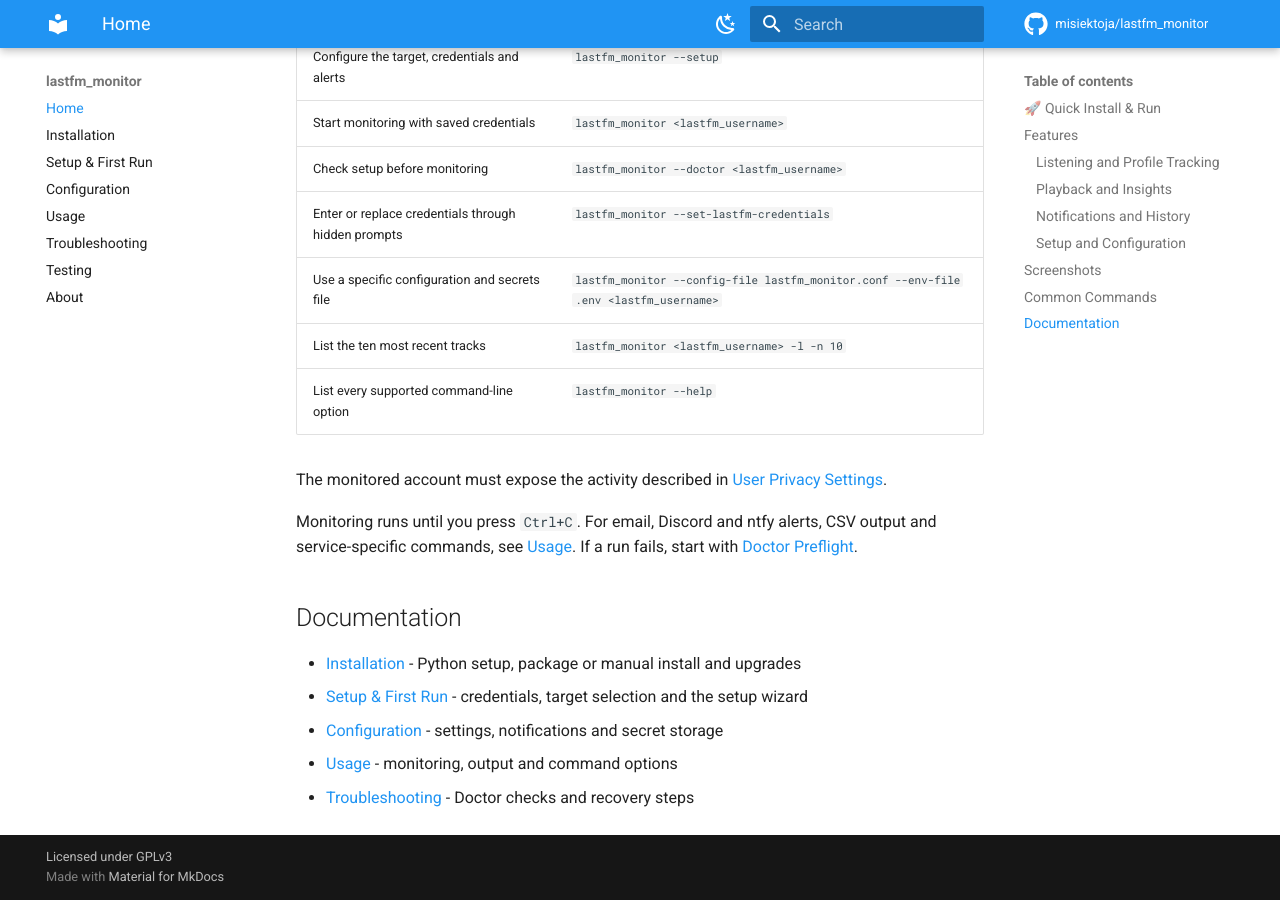
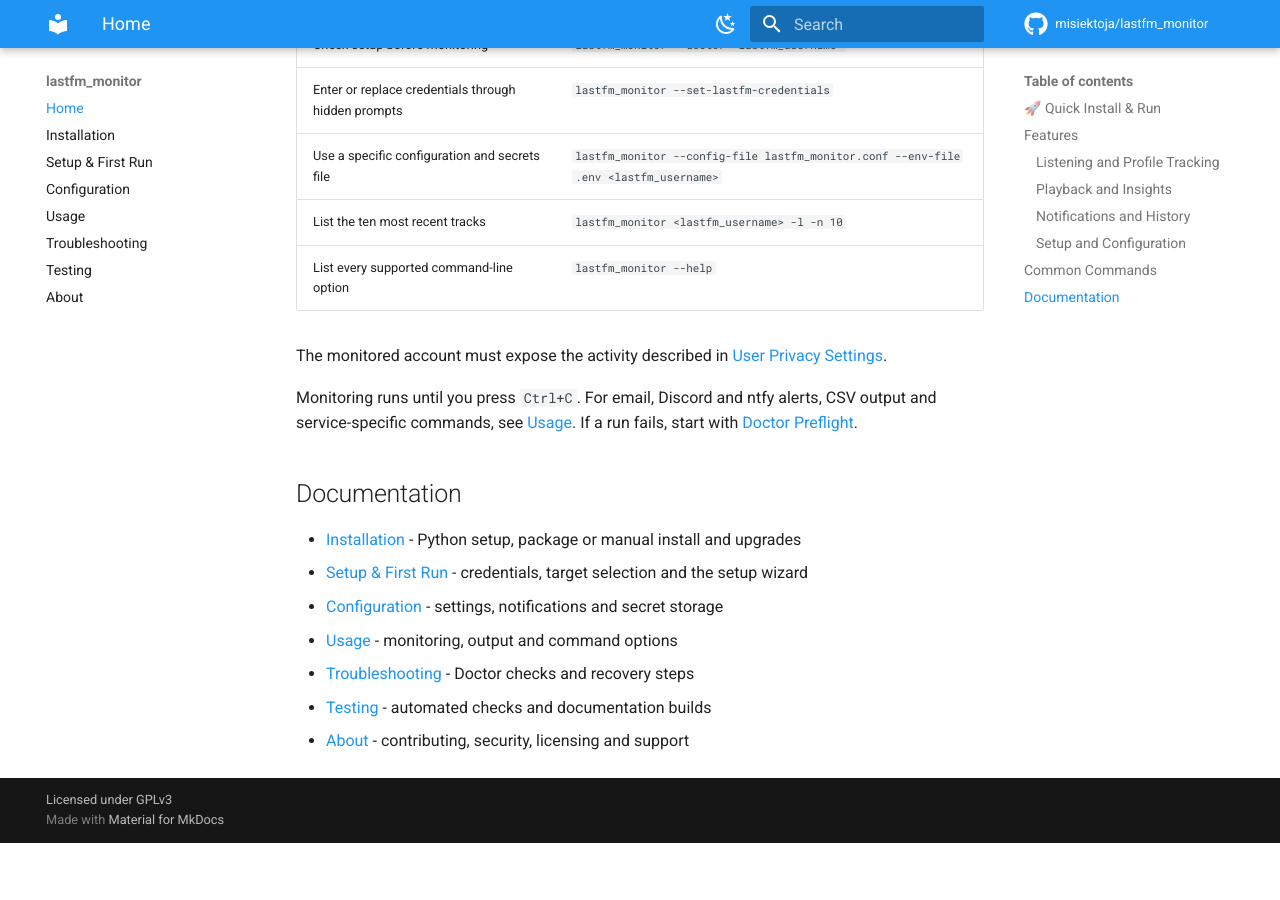
Before and after one commit to misiektoja/lastfm_monitor, an MkDocs documentation site: the page built from docs/index.md, in a window 1280 px wide and 900 px high, scrolled down 2348 px. Built offline with MkDocs 1.6.1 and Material for MkDocs 9.7.7, drawn with Linux system fonts in a browser that asks for light colours; comment, search, counter and statistics services are not loaded; after the commit the page ends 3191 px from its top, so only the background shows below that.

Commit message:
test(docs): validate explicit anchors and landing-page layout

```diff
--- a/docs/index.md
+++ b/docs/index.md
@@ -2,7 +2,10 @@
 
 Powerful real-time tracker for Last.fm that brings your music data to life with automated Spotify playback, instant activity alerts and deep scrobble analytics.
 
-<a id="-quick-install"></a>
+<p align="center">
+   <img src="https://raw.githubusercontent.com/misiektoja/lastfm_monitor/refs/heads/main/assets/lastfm_monitor.png" alt="lastfm_monitor_screenshot" width="90%"/>
+</p>
+
 <a id="-quick-install-run"></a>
 ### 🚀 Quick Install & Run
 
@@ -52,11 +55,6 @@
 * **Flexible settings**: Use config files, dotenv files, environment variables and command-line options.
 * **Runtime controls**: Adjust the running monitor through supported signals.
 
-## Screenshots
-
-![lastfm_monitor](https://raw.githubusercontent.com/misiektoja/lastfm_monitor/refs/heads/main/assets/lastfm_monitor.png)
-
-<a id="common-commands"></a>
 ## Common Commands
 
 Use [Quick Install & Run](#-quick-install-run) for first-time setup. These examples use the PyPI command. See [Command Format by Installation Method](usage.md#command-format) for manual-script equivalents.
@@ -84,3 +82,5 @@
 * [Configuration](configuration.md) - settings, notifications and secret storage
 * [Usage](usage.md) - monitoring, output and command options
 * [Troubleshooting](troubleshooting.md) - Doctor checks and recovery steps
+* [Testing](testing.md) - automated checks and documentation builds
+* [About](about.md) - contributing, security, licensing and support
```
Also changed, not shown: README.md (+4 -11 lines), docs/installation.md (+0 -2 lines), 3 other files.
